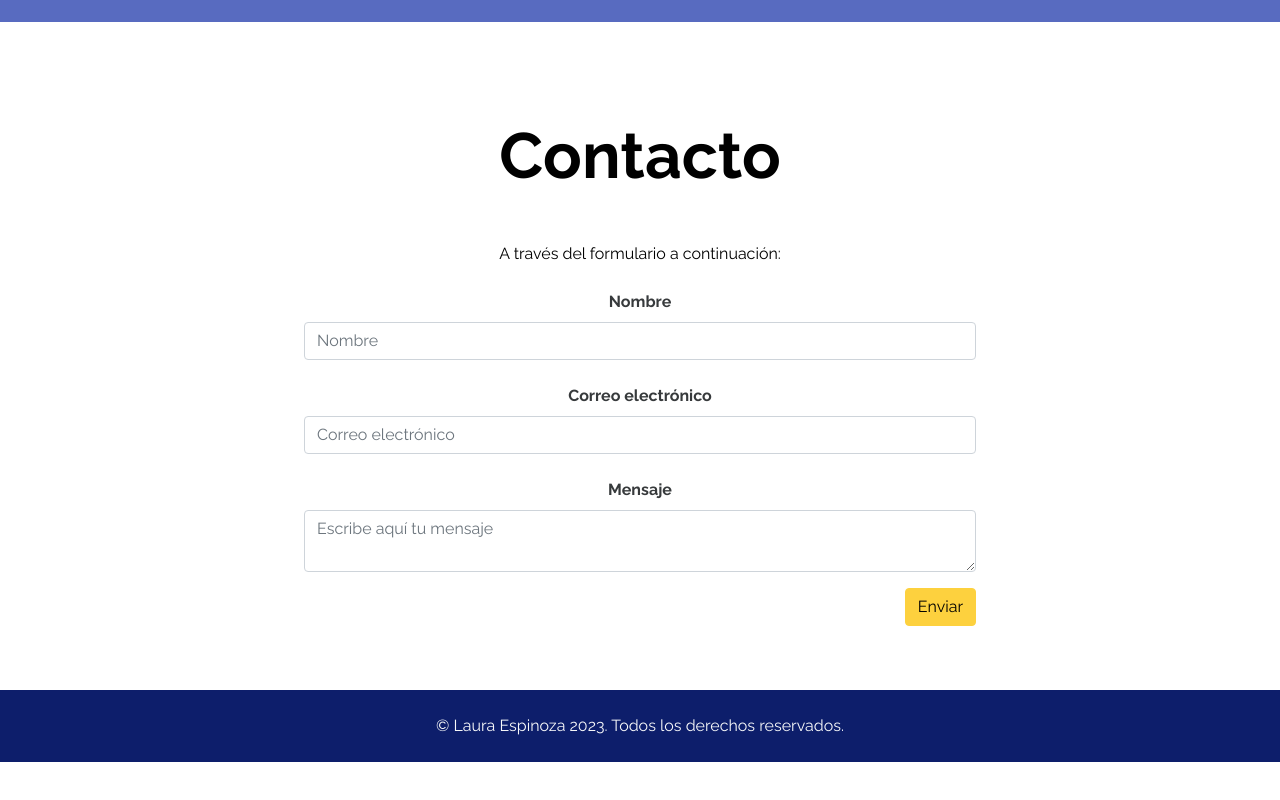
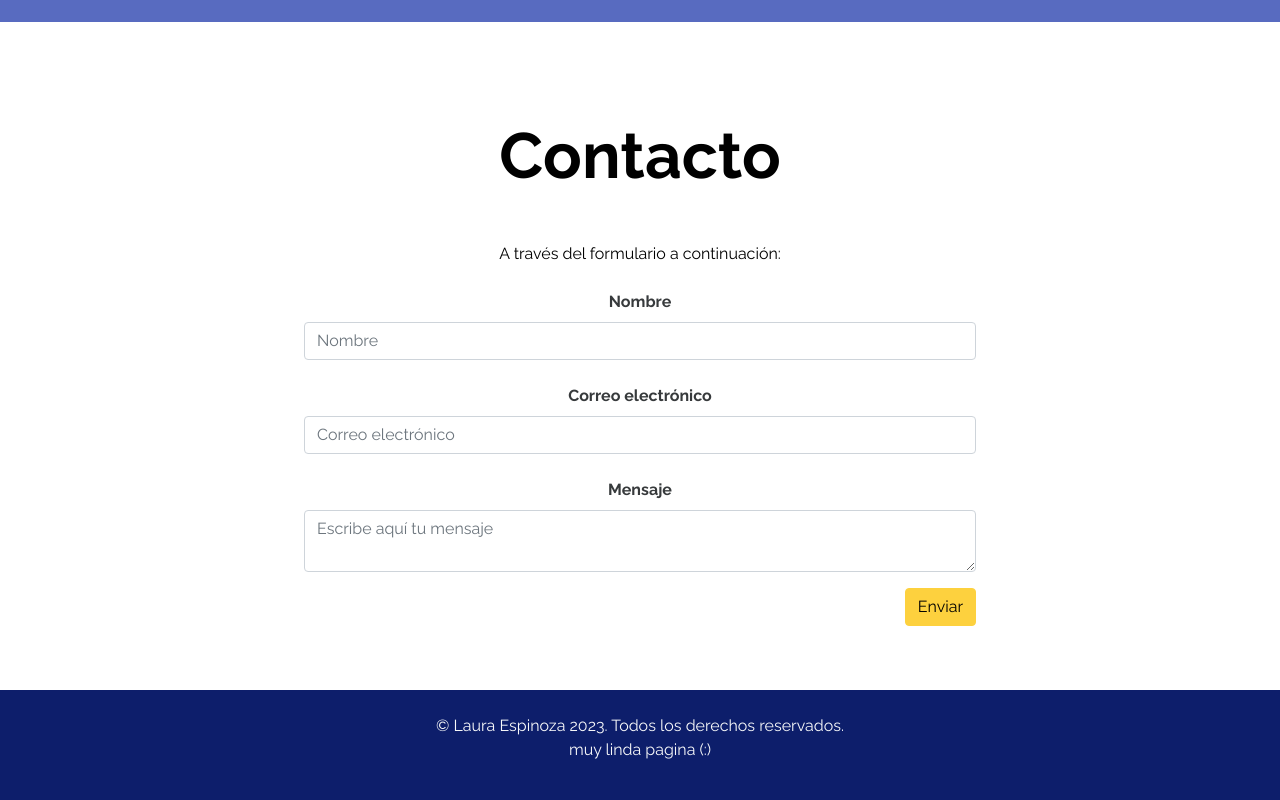
Before and after one commit to lauraespinozaulloa/Curriculum_Vitae, a plain HTML site: page index.html in a window 1280 px wide. Shown: the part 2814-3614 px from the top of the page. Before the commit the page ends 3576 px from the top, so only its background shows below. Drawn offline with nearby package versions, Linux system fonts and the light colour scheme.

Commit message:
le cambie los derechos en el footer

```diff
--- a/index.html
+++ b/index.html
@@ -176,6 +176,7 @@
 
     <footer class="text-center text-light p-4 text-light">
         <p class="mb-0">© Laura Espinoza 2023. Todos los derechos reservados.</p>
+        <p> muy linda pagina (:) </p>
     </footer>
 
 
```
